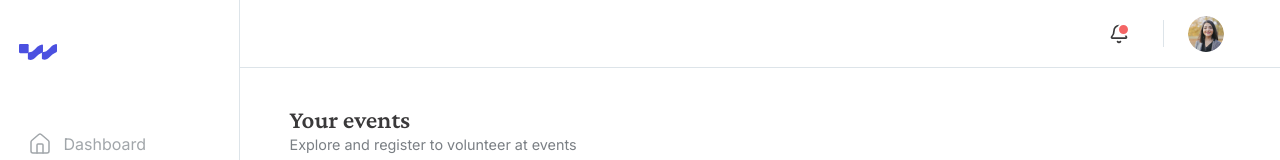
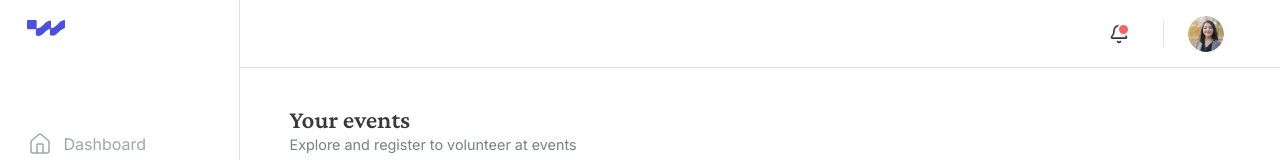
Before and after one commit to joonikli/DFA-DFS, a React (Vite) app: page /events in a window 1280 px wide. Shown: the top 160 px of the page. Built offline with nearby package versions, Linux system fonts and the light colour scheme.

Commit message:
logo positioning

```diff
--- a/src/components/Sidebar/Sidebar.css
+++ b/src/components/Sidebar/Sidebar.css
@@ -16,7 +16,8 @@
   width: 201px;
   height: 64px;
   display: flex;
-  align-items: center;
+  align-items: flex-start; /* logo sits at the top of its slot; nav position unchanged */
+  padding-left: 8px; /* lines the logo up with the nav icons (.nav-item padding) */
   margin-bottom: 40px;
 }
 
```
